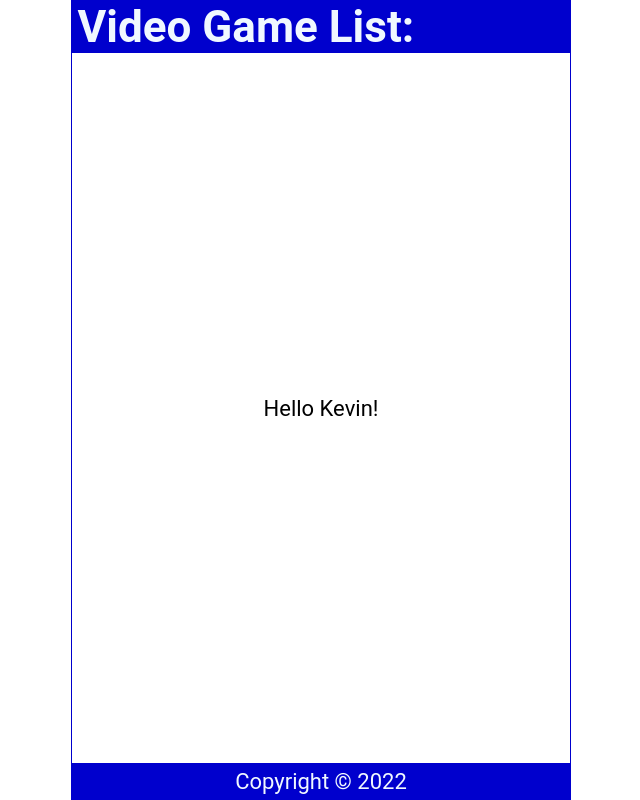
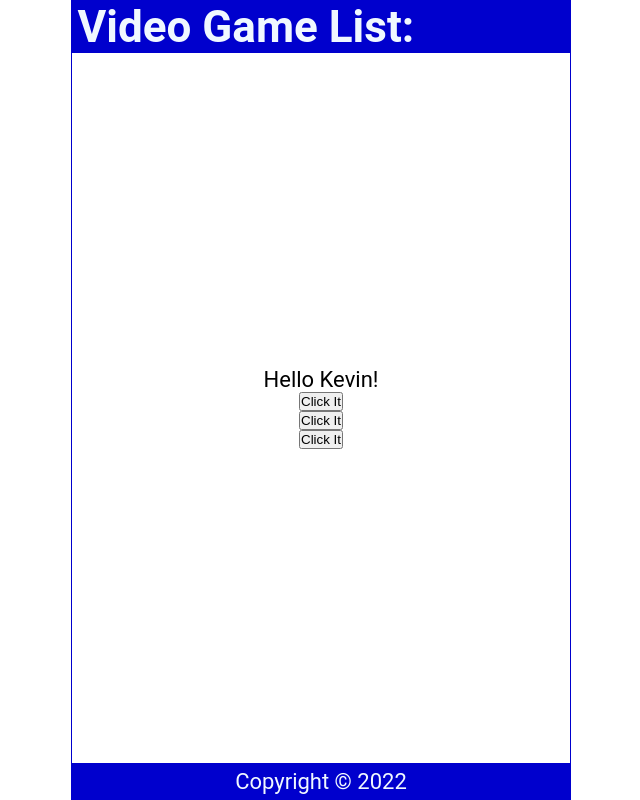
Before and after one commit to CharlesBerg85/React_Tutorial_1, a React (Create React App) app: page / in a window 1280 px wide. Shown: the whole page, without its empty margins (319-959 px from the left). Built offline with nearby package versions, Linux system fonts and the light colour scheme.

Commit message:
different ways to use onclick with JSX and how it renders

```diff
--- a/src/Content.js
+++ b/src/Content.js
@@ -1,17 +1,30 @@
-
-import React from 'react'
-
 const Content = () => {
     const handleNameChange = () => {
         const names = ['Bob', 'Kevin', 'Charles'];
         const int = Math.floor(Math.random() * 3);
         return names[int];
       }
+
+  const handleClick = () => {
+    console.log('You clicked it!')
+  }
+
+  const handleClick2 = (name) => {
+    console.log(`${name} was clicked`)
+  }
+
+  const handleClick3 = (e) => {
+    console.log(e.target.innerText)
+  }
+
   return (
     <main>
-        <p>
+        <p onDoubleClick={handleClick}>
             Hello {handleNameChange()}!
         </p>
+        <button onClick={handleClick}>Click It</button>
+        <button onClick={() => handleClick2('Charles')}>Click It</button>
+        <button onClick={(e) => handleClick3(e)}>Click It</button>
     </main>
   )
 }
```
